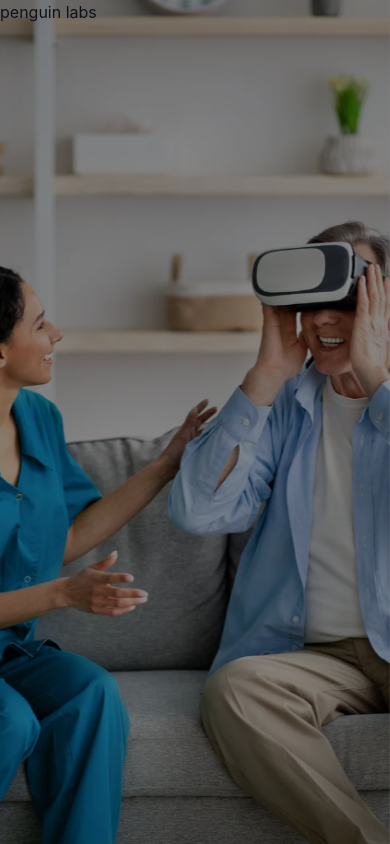
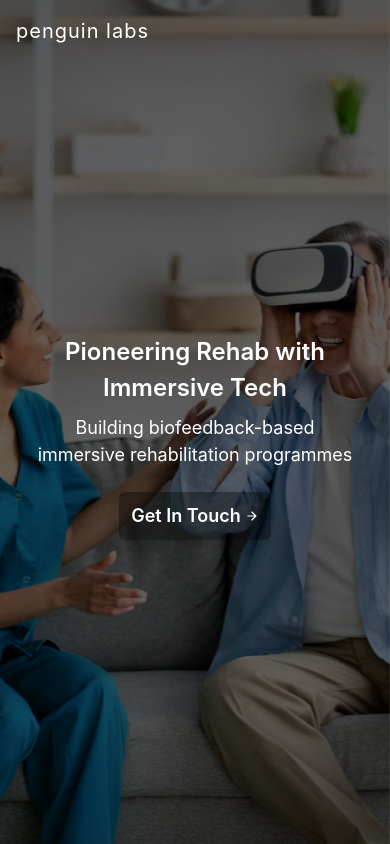
Before and after one commit to abhilash-mukherjee/pilot-web-client, a React (Vite) app: page / in a window 390 px wide. Built offline with nearby package versions, Linux system fonts and the light colour scheme; no server answers.

Commit message:
Hero done and made responsive

```diff
--- a/index.html
+++ b/index.html
@@ -3,6 +3,8 @@
   <head>
     <meta charset="UTF-8" />
     <link rel="icon" type="image/svg+xml" href="/vite.svg" />
+    <link href="https://fonts.googleapis.com/css2?family=Poppins:wght@400;600&display=swap" rel="stylesheet">
+
     <meta name="viewport" content="width=device-width, initial-scale=1.0" />
     <title>Penguin Labs</title>
   </head>
--- a/src/pages/HomePage.jsx
+++ b/src/pages/HomePage.jsx
@@ -3,7 +3,8 @@ import { useNavigate } from "react-router-dom";
 import { useRecoilValue } from "recoil";
 import { authState } from "../state/atoms";
 import '../App.css'
-import { Box, Button, Flex, Heading, Text, useColorModeValue } from "@chakra-ui/react";
+import { Box, Button, Flex, Heading, Text, useColorModeValue, VStack } from "@chakra-ui/react";
+import {ArrowForwardIcon} from '@chakra-ui/icons'
 import backgroundImage from '../assets/bgimage.png';
 
 export function HomePage() {
@@ -50,15 +51,6 @@ function Hero() {
         backgroundSize: 'cover'
       }}
     >
-      {/* Overlay */}
-      <Flex
-        position="absolute"
-        top="0"
-        left="0"
-        right="0"
-        bottom="0"
-        backgroundColor="rgba(0, 0, 0, 0.45)" // Black with 45% opacity
-      />
 
       {/* Responsive handling */}
       <style>
@@ -81,12 +73,60 @@ function Hero() {
   );
 }
 
-function HeroContent(){
+function HeroContent() {
   return (
-    <>
-    <Flex>
-      <Text>penguin labs</Text>
+    <Flex
+      direction="column"
+      align="center"
+      justify="space-between"
+      h="100%"
+      w="100%"
+      p={{ base: 4, md: 8 }}
+    >
+      <Box w='100%'>
+        <Text
+          fontSize={{ base: 'xl', md: '2xl' }}
+          letterSpacing="wider"
+          color="white"
+        >
+          penguin labs
+        </Text>
+      </Box>
+      <VStack flex={1} justifyContent={'center'}>
+
+        <Text
+          fontSize={{ base: '2xl', md: '4xl' }}
+          fontWeight={600}
+          textAlign="center"
+          color="white"
+          maxW={{ base: '90%', md: '70%' }} // to ensure the text doesn't stretch too wide on larger screens
+        >
+          Pioneering Rehab with Immersive Tech
+        </Text>
+
+        <Text
+          fontSize={{ base: 'lg', md: '2xl' }}
+          fontWeight={400}
+          textAlign="center"
+          color="white"
+          maxW={{ base: '90%', md: '70%' }}
+        >
+          Building biofeedback-based immersive rehabilitation programmes
+        </Text>
+
+        <Box pt={4}>
+          <Button
+            size={{ base: 'sm', md: 'md' }}
+            bgColor={ "rgba(0, 0, 0, 0.35)"}
+            boxShadow="lg"
+            color={"white"}
+            p={6}
+            _hover={{bgColor:"rgba(224, 224, 224, 0.35)"}}
+          >
+            <Text mr={1} fontSize={'large'}>Get In Touch</Text> <ArrowForwardIcon />
+          </Button>
+        </Box>
+      </VStack>
     </Flex>
-    </>
-  )
+  );
 }
```
Also changed, not shown: src/assets/bgimage.png.
